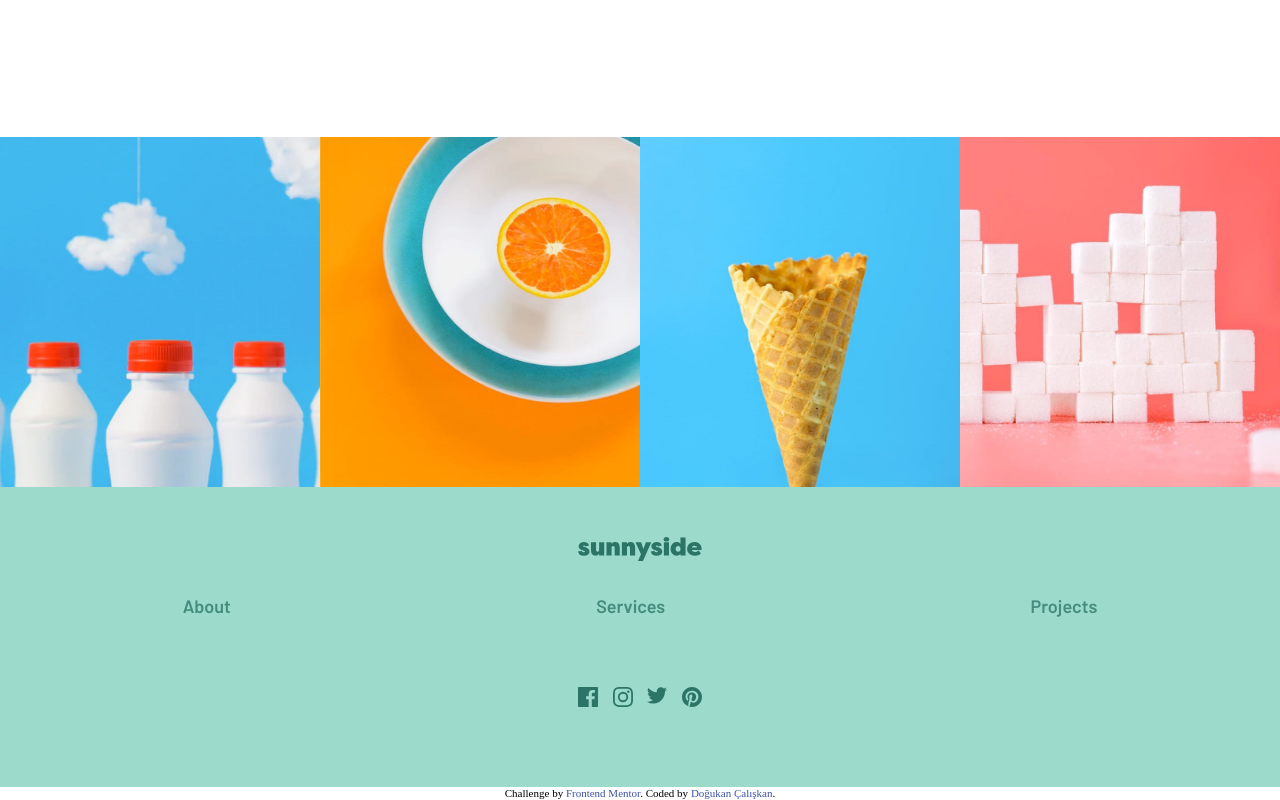
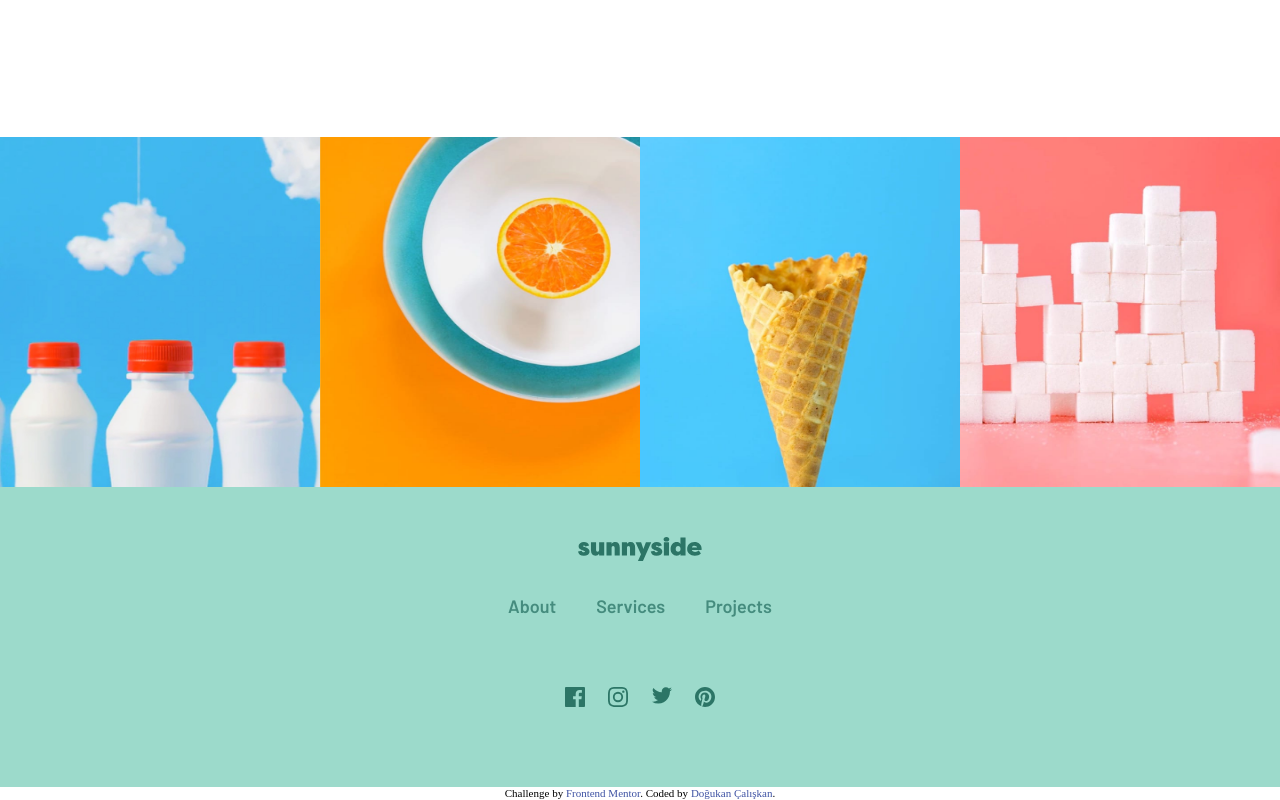
Before and after one commit to dgknfordevelop/sunnyside-agency-landing-page, a website: page index.html in a window 1280 px wide. Shown: the part 2603-3403 px from the top of the page. Drawn offline with Linux system fonts and the light colour scheme.

Commit message:
footer responsive

```diff
--- a/index.html
+++ b/index.html
@@ -185,12 +185,12 @@
     </nav>
 
     <div class="footer-socials">
-        <div>
+        <div class="footer-socials-div">
           <svg width="20" height="20" xmlns="http://www.w3.org/2000/svg"><path d="M18.896 0H1.104C.494 0 0 .494 0 1.104v17.793C0 19.506.494 20 1.104 20h9.58v-7.745H8.076V9.237h2.606V7.01c0-2.583 1.578-3.99 3.883-3.99 1.104 0 2.052.082 2.329.119v2.7h-1.598c-1.254 0-1.496.597-1.496 1.47v1.928h2.989l-.39 3.018h-2.6V20h5.098c.608 0 1.102-.494 1.102-1.104V1.104C20 .494 19.506 0 18.896 0z" fill="#2C7566" fill-rule="nonzero"/></svg>
         </div>
-        <div><svg width="20" height="20" xmlns="http://www.w3.org/2000/svg"><path d="M10 1.802c2.67 0 2.987.01 4.042.059 2.71.123 3.975 1.409 4.099 4.099.048 1.054.057 1.37.057 4.04 0 2.672-.01 2.988-.057 4.042-.124 2.687-1.387 3.975-4.1 4.099-1.054.048-1.37.058-4.041.058-2.67 0-2.987-.01-4.04-.058-2.718-.124-3.977-1.416-4.1-4.1-.048-1.054-.058-1.37-.058-4.041 0-2.67.01-2.986.058-4.04.124-2.69 1.387-3.977 4.1-4.1 1.054-.048 1.37-.058 4.04-.058zM10 0C7.284 0 6.944.012 5.877.06 2.246.227.227 2.242.061 5.877.01 6.944 0 7.284 0 10s.012 3.057.06 4.123c.167 3.632 2.182 5.65 5.817 5.817 1.067.048 1.407.06 4.123.06s3.057-.012 4.123-.06c3.629-.167 5.652-2.182 5.816-5.817.05-1.066.061-1.407.061-4.123s-.012-3.056-.06-4.122C19.777 2.249 17.76.228 14.124.06 13.057.01 12.716 0 10 0zm0 4.865a5.135 5.135 0 100 10.27 5.135 5.135 0 000-10.27zm0 8.468a3.333 3.333 0 110-6.666 3.333 3.333 0 010 6.666zm5.338-9.87a1.2 1.2 0 100 2.4 1.2 1.2 0 000-2.4z" fill="#2C7566" fill-rule="nonzero"/></svg></div>
-        <div><svg width="20" height="17" xmlns="http://www.w3.org/2000/svg"><path d="M20 2.172a8.192 8.192 0 01-2.357.646 4.11 4.11 0 001.805-2.27 8.22 8.22 0 01-2.606.996A4.096 4.096 0 0013.847.248c-2.65 0-4.596 2.472-3.998 5.037A11.648 11.648 0 011.392 1a4.109 4.109 0 001.27 5.478 4.086 4.086 0 01-1.858-.513c-.045 1.9 1.318 3.679 3.291 4.075a4.113 4.113 0 01-1.853.07 4.106 4.106 0 003.833 2.849A8.25 8.25 0 010 14.658a11.616 11.616 0 006.29 1.843c7.618 0 11.923-6.434 11.663-12.205A8.354 8.354 0 0020 2.172z" fill="#2C7566" fill-rule="nonzero"/></svg></div>
-        <div><svg width="20" height="20" xmlns="http://www.w3.org/2000/svg"><path d="M10 0C4.477 0 0 4.477 0 10c0 4.237 2.636 7.855 6.356 9.312-.088-.791-.167-2.005.035-2.868.181-.78 1.172-4.97 1.172-4.97s-.299-.6-.299-1.486c0-1.39.806-2.428 1.81-2.428.852 0 1.264.64 1.264 1.408 0 .858-.546 2.14-.828 3.33-.236.995.5 1.807 1.48 1.807 1.778 0 3.144-1.874 3.144-4.58 0-2.393-1.72-4.068-4.176-4.068-2.845 0-4.516 2.135-4.516 4.34 0 .859.331 1.781.745 2.281a.3.3 0 01.069.288l-.278 1.133c-.044.183-.145.223-.335.134-1.249-.581-2.03-2.407-2.03-3.874 0-3.154 2.292-6.052 6.608-6.052 3.469 0 6.165 2.473 6.165 5.776 0 3.447-2.173 6.22-5.19 6.22-1.013 0-1.965-.525-2.291-1.148l-.623 2.378c-.226.869-.835 1.958-1.244 2.621.937.29 1.931.446 2.962.446 5.523 0 10-4.477 10-10S15.523 0 10 0z" fill="#2C7566" fill-rule="nonzero"/></svg></div>
+        <div class="footer-socials-div"><svg width="20" height="20" xmlns="http://www.w3.org/2000/svg"><path d="M10 1.802c2.67 0 2.987.01 4.042.059 2.71.123 3.975 1.409 4.099 4.099.048 1.054.057 1.37.057 4.04 0 2.672-.01 2.988-.057 4.042-.124 2.687-1.387 3.975-4.1 4.099-1.054.048-1.37.058-4.041.058-2.67 0-2.987-.01-4.04-.058-2.718-.124-3.977-1.416-4.1-4.1-.048-1.054-.058-1.37-.058-4.041 0-2.67.01-2.986.058-4.04.124-2.69 1.387-3.977 4.1-4.1 1.054-.048 1.37-.058 4.04-.058zM10 0C7.284 0 6.944.012 5.877.06 2.246.227.227 2.242.061 5.877.01 6.944 0 7.284 0 10s.012 3.057.06 4.123c.167 3.632 2.182 5.65 5.817 5.817 1.067.048 1.407.06 4.123.06s3.057-.012 4.123-.06c3.629-.167 5.652-2.182 5.816-5.817.05-1.066.061-1.407.061-4.123s-.012-3.056-.06-4.122C19.777 2.249 17.76.228 14.124.06 13.057.01 12.716 0 10 0zm0 4.865a5.135 5.135 0 100 10.27 5.135 5.135 0 000-10.27zm0 8.468a3.333 3.333 0 110-6.666 3.333 3.333 0 010 6.666zm5.338-9.87a1.2 1.2 0 100 2.4 1.2 1.2 0 000-2.4z" fill="#2C7566" fill-rule="nonzero"/></svg></div>
+        <div class="footer-socials-div"><svg width="20" height="17" xmlns="http://www.w3.org/2000/svg"><path d="M20 2.172a8.192 8.192 0 01-2.357.646 4.11 4.11 0 001.805-2.27 8.22 8.22 0 01-2.606.996A4.096 4.096 0 0013.847.248c-2.65 0-4.596 2.472-3.998 5.037A11.648 11.648 0 011.392 1a4.109 4.109 0 001.27 5.478 4.086 4.086 0 01-1.858-.513c-.045 1.9 1.318 3.679 3.291 4.075a4.113 4.113 0 01-1.853.07 4.106 4.106 0 003.833 2.849A8.25 8.25 0 010 14.658a11.616 11.616 0 006.29 1.843c7.618 0 11.923-6.434 11.663-12.205A8.354 8.354 0 0020 2.172z" fill="#2C7566" fill-rule="nonzero"/></svg></div>
+        <div class="footer-socials-div"><svg width="20" height="20" xmlns="http://www.w3.org/2000/svg"><path d="M10 0C4.477 0 0 4.477 0 10c0 4.237 2.636 7.855 6.356 9.312-.088-.791-.167-2.005.035-2.868.181-.78 1.172-4.97 1.172-4.97s-.299-.6-.299-1.486c0-1.39.806-2.428 1.81-2.428.852 0 1.264.64 1.264 1.408 0 .858-.546 2.14-.828 3.33-.236.995.5 1.807 1.48 1.807 1.778 0 3.144-1.874 3.144-4.58 0-2.393-1.72-4.068-4.176-4.068-2.845 0-4.516 2.135-4.516 4.34 0 .859.331 1.781.745 2.281a.3.3 0 01.069.288l-.278 1.133c-.044.183-.145.223-.335.134-1.249-.581-2.03-2.407-2.03-3.874 0-3.154 2.292-6.052 6.608-6.052 3.469 0 6.165 2.473 6.165 5.776 0 3.447-2.173 6.22-5.19 6.22-1.013 0-1.965-.525-2.291-1.148l-.623 2.378c-.226.869-.835 1.958-1.244 2.621.937.29 1.931.446 2.962.446 5.523 0 10-4.477 10-10S15.523 0 10 0z" fill="#2C7566" fill-rule="nonzero"/></svg></div>
     </div>
 
   </footer>
--- a/scss/components/footer.scss
+++ b/scss/components/footer.scss
@@ -12,7 +12,16 @@
         justify-content: space-around;
         width:100%;
         margin-block-end: 70px;
+        @include responsive("desktop"){
+            justify-content: center;
+        }
+
         &-links{
+            @include responsive("desktop"){
+                &:nth-child(1), &:nth-child(2){
+                    margin-inline-end: 40px;
+                }
+            }
             &:hover{
                 color: white;
             }
@@ -23,7 +32,9 @@
 
 
     &-socials{
-
+        @include responsive("desktop"){
+        width: 150px;
+        }
         display: flex;
         justify-content: space-between;
         width: 124px;
```
Also changed, not shown: main.css.
